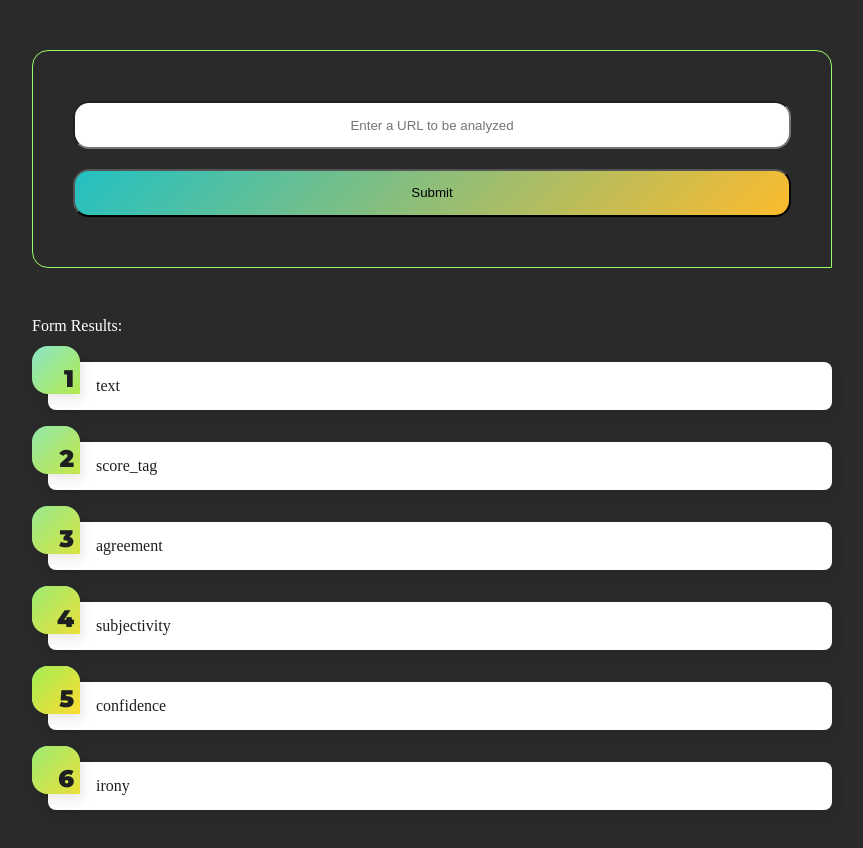
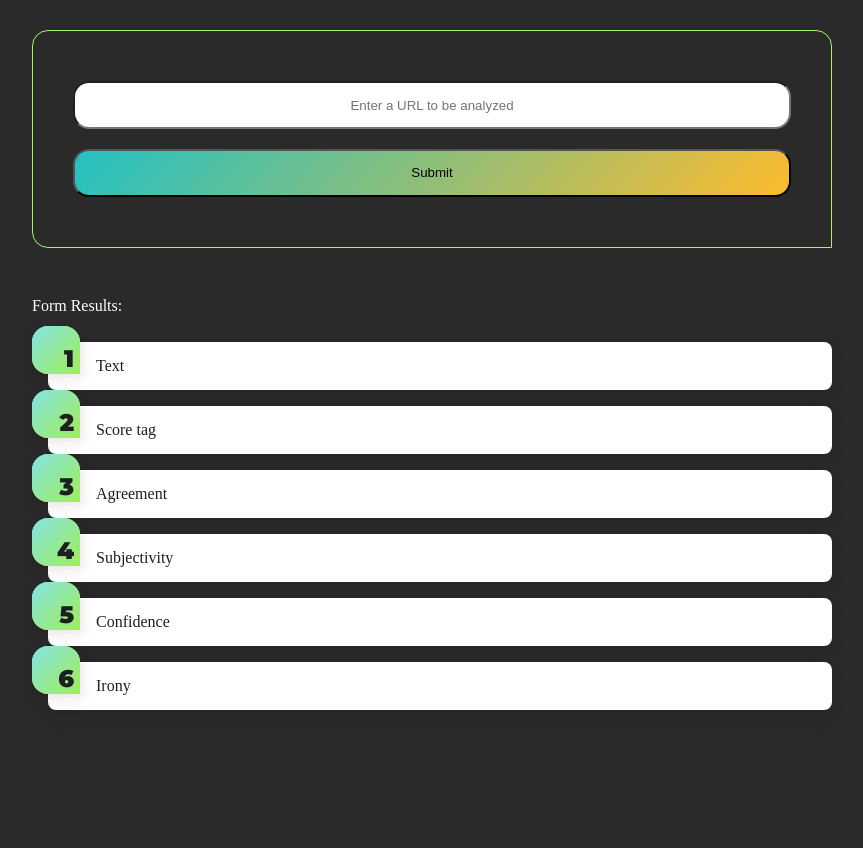
Before and after one commit to MahmoudMuhammedAli/Evaluate-news-NLP, a website built with webpack: page src/client/views/index.html in a window 1280 px wide. Shown: the whole page, without its empty margins (208-1071 px from the left). After the commit the page ends 800 px from the top, so only its background shows below. Built offline with nearby package versions, Linux system fonts and the light colour scheme.

Commit message:
errors in style

```diff
--- a/src/client/styles/form.scss
+++ b/src/client/styles/form.scss
@@ -6,6 +6,7 @@ form {
         background: rgb(34,193,195);
         background: linear-gradient(135deg, rgba(34,193,195,1) 0%, rgba(253,187,45,1) 100%);
     }
+    margin-top: -20px;
 }
 
 input {
--- a/src/client/styles/list.scss
+++ b/src/client/styles/list.scss
@@ -29,12 +29,12 @@ $white: #fafafa;
 
 
 
-ol.gradient-list {
+dl.gradient-list {
   counter-reset: gradient-counter;
   list-style: none;
   margin: 1.75rem 0;
   padding-left: 1rem;
-  > li {
+  > dt {
     background: white;
     color: #1d1f20;
     border-radius: 0 0.5rem 0.5rem 0.5rem;
@@ -67,17 +67,7 @@ ol.gradient-list {
       padding: 0.125em 0.25em;
       z-index: 1;
     }
-    @for $i from 1 through 5 {
-      &:nth-child(10n+#{$i}):before {
-        background: linear-gradient(135deg, rgba($green, $i * 0.2) 0%,rgba($yellow, $i * 0.2) 100%);
-      }
-    }
-    @for $i from 6 through 10 {
-      &:nth-child(10n+#{$i}):before {
-        background: linear-gradient(135deg, rgba($green, 1 - (($i - 5) * 0.2)) 0%,rgba($yellow, 1 - (($i - 5) * 0.2)) 100%);
-      }
-    }
-    + li {
+    + dl {
       margin-top: 2rem;
     }
   }
--- a/src/client/views/index.html
+++ b/src/client/views/index.html
@@ -18,14 +18,20 @@
         <section>
             <strong>Form Results:</strong>
             <div id="results">
-                <ol class="gradient-list">
-                    <li id="text">text</li>
-                    <li id="score_tag">score_tag</li>
-                    <li id="agreement">agreement</li>
-                    <li id="subjectivity">subjectivity</li>
-                    <li id="confidence">confidence</li>
-                    <li id="irony">irony</li>
-                  </ol>
+                <dl class="gradient-list">
+                    <dt >Text</dt>
+                    <dd id="text"></dd>
+                    <dt >Score tag</dt>
+                    <dd id="score"></dd>
+                    <dt>Agreement</dt>
+                    <dd id="agreement"></dd>
+                    <dt>Subjectivity</dt>
+                    <dd id="subjectivity"></dd>
+                    <dt>Confidence</dt>
+                    <dd id="confidence"></dd>
+                    <dt>Irony</dt>
+                    <dd id="irony"></dd>
+                  </dl>
             </div>
         </section>
     </main>
```
